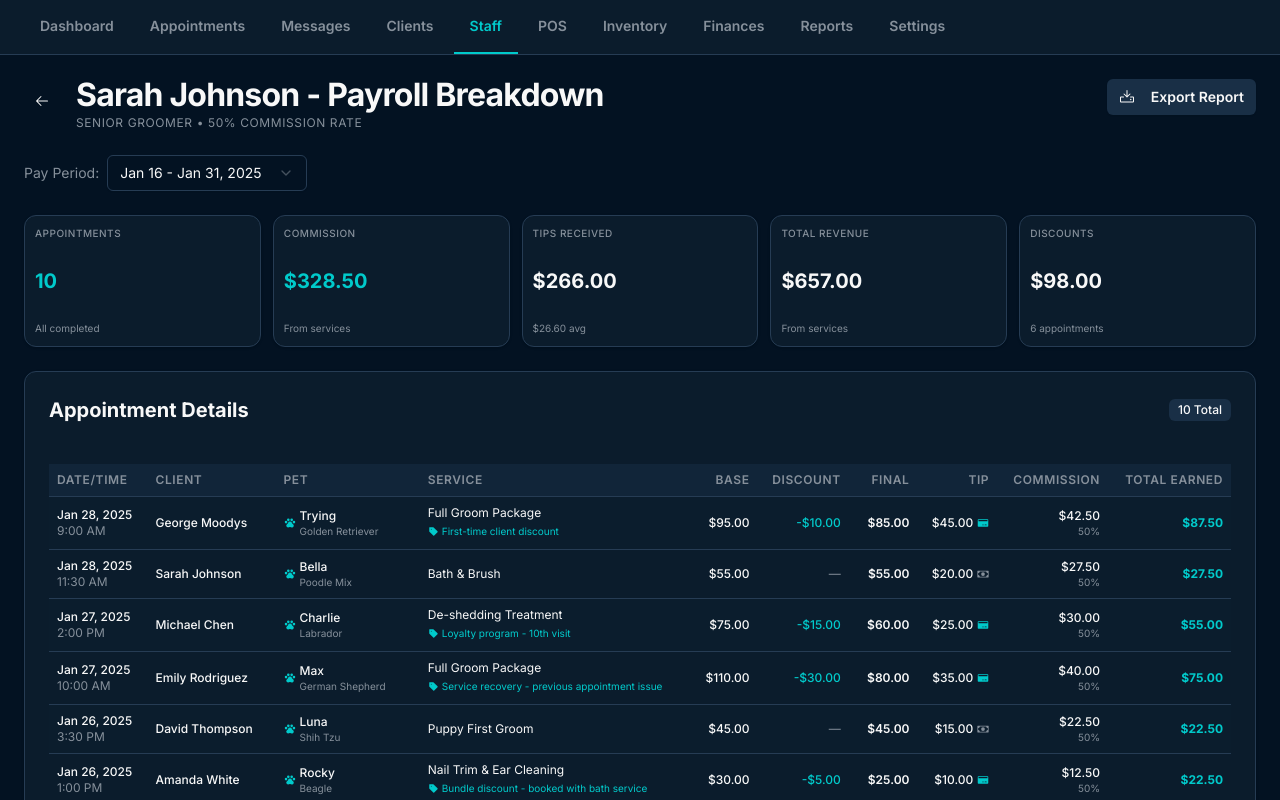
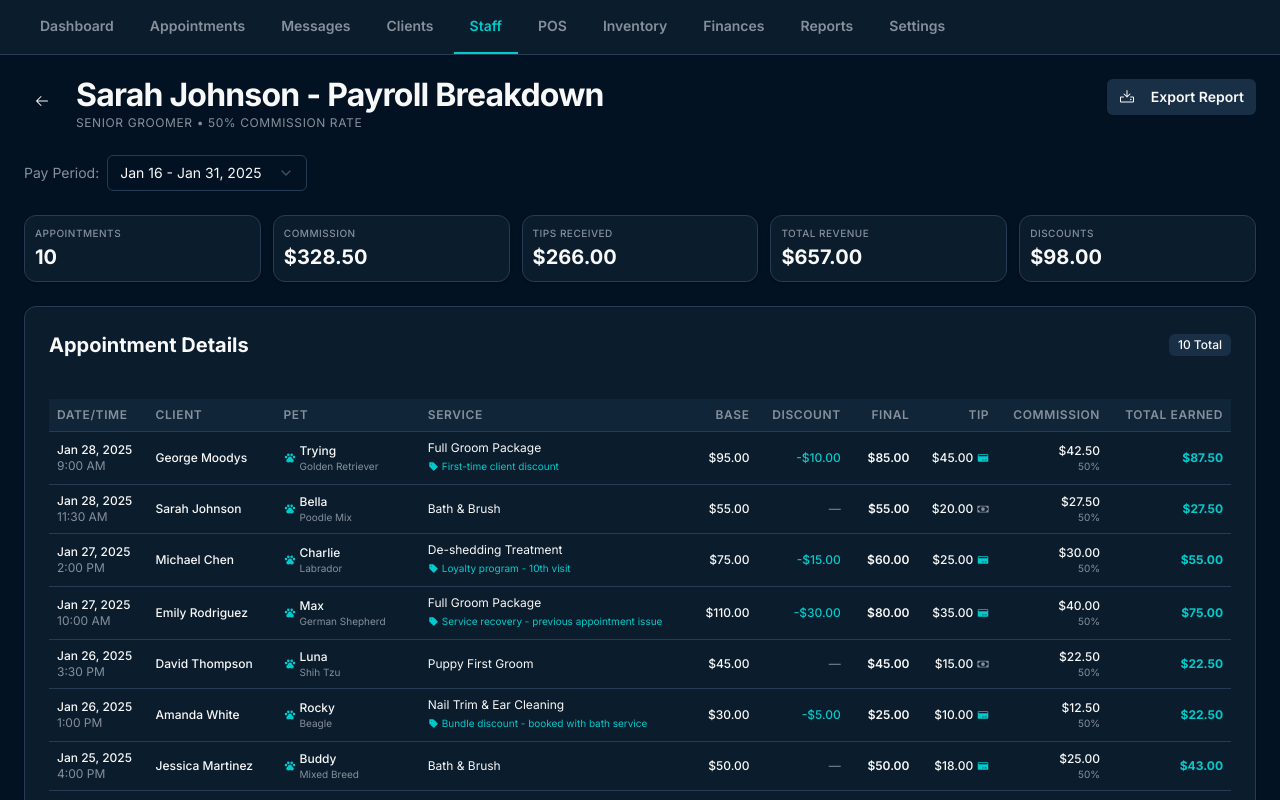
Before and after one commit to JimmysRanch/126, a React (Vite) app: page /staff/1/payroll-breakdown in a window 1280 px wide. Shown: the top 800 px of the page. Built offline with nearby package versions, Linux system fonts and the light colour scheme.

Commit message:
Generated by Spark: They are not the correct height. If you could make their heights the same as the ones i just mentioned that would be great

```diff
--- a/src/pages/StaffPayrollBreakdown.tsx
+++ b/src/pages/StaffPayrollBreakdown.tsx
@@ -349,64 +349,49 @@ export function StaffPayrollBreakdown() {
         </div>
 
         <div className={`grid ${isMobile ? 'grid-cols-2' : 'grid-cols-5'} gap-3`}>
-          <Card className="p-2 md:p-2.5 bg-card border-border">
-            <p className="text-[10px] uppercase tracking-wider text-muted-foreground font-medium">
-              APPOINTMENTS
-            </p>
-            <p className="text-lg md:text-xl font-bold mt-0.5 text-primary">
-              {appointments.length}
-            </p>
-            <p className="text-[10px] text-muted-foreground mt-0.5">
-              All completed
-            </p>
+          <Card className="p-2 md:p-2.5 border-border">
+            <div className="flex items-center justify-between">
+              <div className="flex-1 min-w-0">
+                <p className="text-[10px] uppercase tracking-wider text-muted-foreground font-medium">APPOINTMENTS</p>
+                <p className="text-lg md:text-xl font-bold mt-0.5">{appointments.length}</p>
+              </div>
+            </div>
           </Card>
 
-          <Card className="p-2 md:p-2.5 bg-card border-border">
-            <p className="text-[10px] uppercase tracking-wider text-muted-foreground font-medium">
-              COMMISSION
-            </p>
-            <p className="text-lg md:text-xl font-bold mt-0.5 text-primary">
-              ${totalEarnings.toFixed(2)}
-            </p>
-            <p className="text-[10px] text-muted-foreground mt-0.5">
-              From services
-            </p>
+          <Card className="p-2 md:p-2.5 border-border">
+            <div className="flex items-center justify-between">
+              <div className="flex-1 min-w-0">
+                <p className="text-[10px] uppercase tracking-wider text-muted-foreground font-medium">COMMISSION</p>
+                <p className="text-lg md:text-xl font-bold mt-0.5">${totalEarnings.toFixed(2)}</p>
+              </div>
+            </div>
           </Card>
 
-          <Card className="p-2 md:p-2.5 bg-card border-border">
-            <p className="text-[10px] uppercase tracking-wider text-muted-foreground font-medium">
-              TIPS RECEIVED
-            </p>
-            <p className="text-lg md:text-xl font-bold mt-0.5">
-              ${totalTips.toFixed(2)}
-            </p>
-            <p className="text-[10px] text-muted-foreground mt-0.5">
-              ${(totalTips / appointments.length).toFixed(2)} avg
-            </p>
+          <Card className="p-2 md:p-2.5 border-border">
+            <div className="flex items-center justify-between">
+              <div className="flex-1 min-w-0">
+                <p className="text-[10px] uppercase tracking-wider text-muted-foreground font-medium">TIPS RECEIVED</p>
+                <p className="text-lg md:text-xl font-bold mt-0.5">${totalTips.toFixed(2)}</p>
+              </div>
+            </div>
           </Card>
 
-          <Card className="p-2 md:p-2.5 bg-card border-border">
-            <p className="text-[10px] uppercase tracking-wider text-muted-foreground font-medium">
-              TOTAL REVENUE
-            </p>
-            <p className="text-lg md:text-xl font-bold mt-0.5">
-              ${totalRevenue.toFixed(2)}
-            </p>
-            <p className="text-[10px] text-muted-foreground mt-0.5">
-              From services
-            </p>
+          <Card className="p-2 md:p-2.5 border-border">
+            <div className="flex items-center justify-between">
+              <div className="flex-1 min-w-0">
+                <p className="text-[10px] uppercase tracking-wider text-muted-foreground font-medium">TOTAL REVENUE</p>
+                <p className="text-lg md:text-xl font-bold mt-0.5">${totalRevenue.toFixed(2)}</p>
+              </div>
+            </div>
           </Card>
 
-          <Card className={`p-2 md:p-2.5 bg-card border-border ${isMobile ? 'col-span-2' : ''}`}>
-            <p className="text-[10px] uppercase tracking-wider text-muted-foreground font-medium">
-              DISCOUNTS
-            </p>
-            <p className="text-lg md:text-xl font-bold mt-0.5">
-              ${totalDiscounts.toFixed(2)}
-            </p>
-            <p className="text-[10px] text-muted-foreground mt-0.5">
-              {appointmentsWithDiscount} appointments
-            </p>
+          <Card className={`p-2 md:p-2.5 border-border ${isMobile ? 'col-span-2' : ''}`}>
+            <div className="flex items-center justify-between">
+              <div className="flex-1 min-w-0">
+                <p className="text-[10px] uppercase tracking-wider text-muted-foreground font-medium">DISCOUNTS</p>
+                <p className="text-lg md:text-xl font-bold mt-0.5">${totalDiscounts.toFixed(2)}</p>
+              </div>
+            </div>
           </Card>
         </div>
 
```
